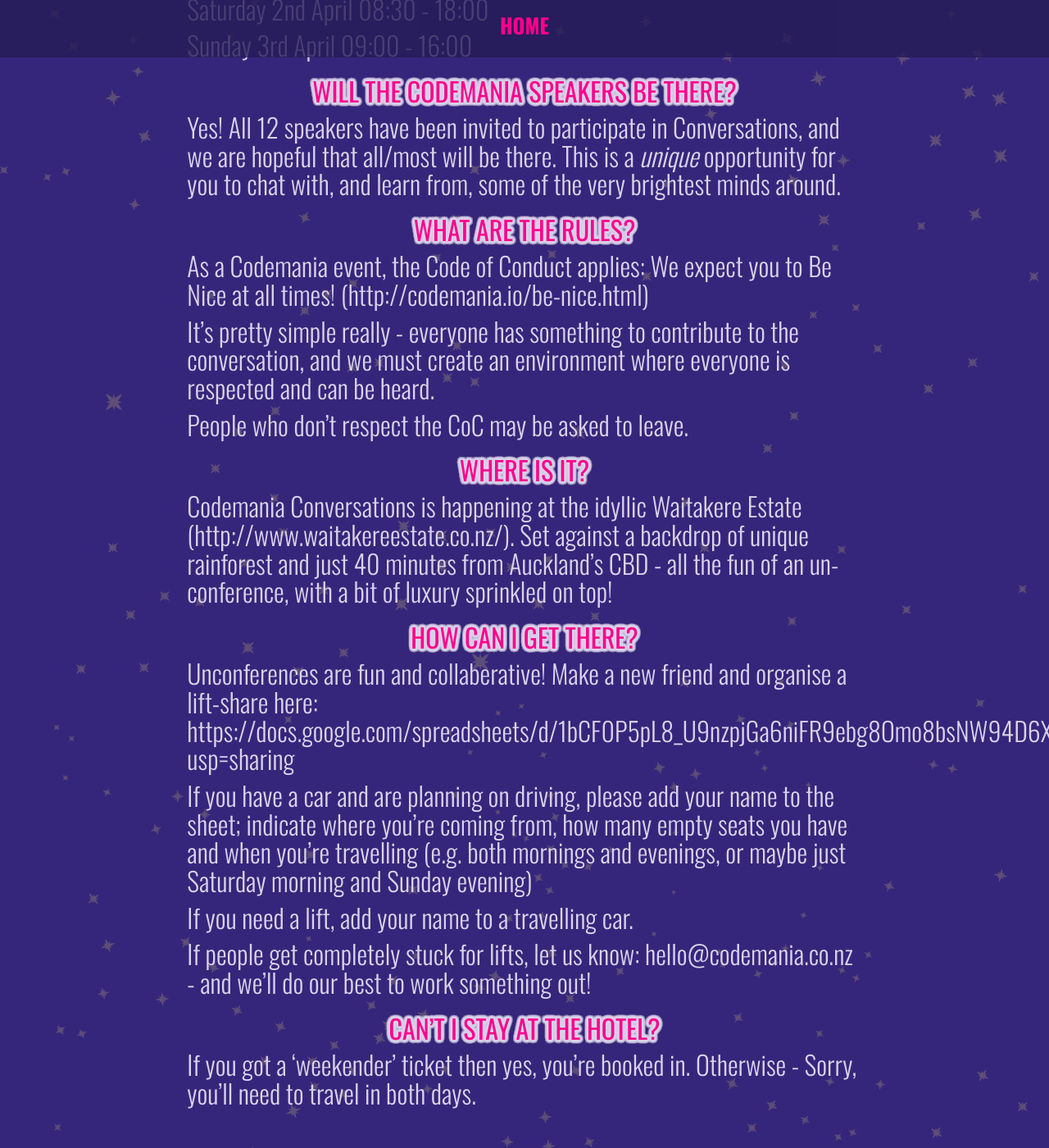
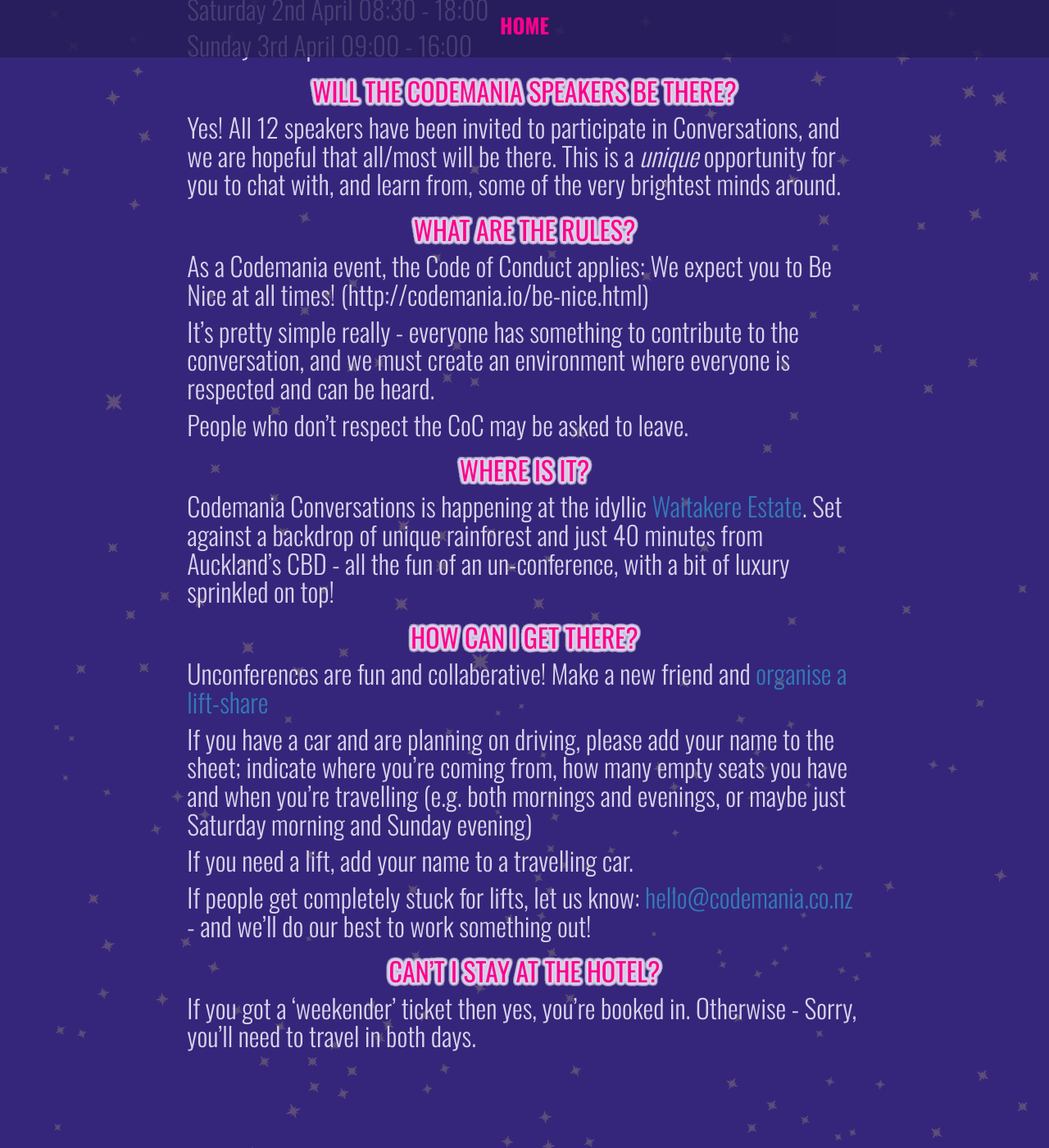
Before and after one commit to mightymuke/codemania.github.io, a Jekyll site: the page built from conversations.md, in a window 1280 px wide and 1400 px high, scrolled down 952 px. Shown: the whole window at 82% size. Built offline with Jekyll 4.4.1, drawn with Linux system fonts in a browser that asks for light colours; nearby versions of some CDN libraries; some web fonts are replaced.

Commit message:
link the links

```diff
--- a/conversations.md
+++ b/conversations.md
@@ -54,17 +54,17 @@
 
 ## Where is it?
 
-Codemania Conversations is happening at the idyllic Waitakere Estate (http://www.waitakereestate.co.nz/). Set against a backdrop of unique rainforest and just 40 minutes from Auckland's CBD - all the fun of an un-conference, with a bit of luxury sprinkled on top!
+Codemania Conversations is happening at the idyllic [Waitakere Estate](http://www.waitakereestate.co.nz/). Set against a backdrop of unique rainforest and just 40 minutes from Auckland's CBD - all the fun of an un-conference, with a bit of luxury sprinkled on top!
 
 ## How can I get there?
 
-Unconferences are fun and collaberative! Make a new friend and organise a lift-share here: https://docs.google.com/spreadsheets/d/1bCF0P5pL8_U9nzpjGa6niFR9ebg8Omo8bsNW94D6XZA/edit?usp=sharing
+Unconferences are fun and collaberative! Make a new friend and [organise a lift-share](https://docs.google.com/spreadsheets/d/1bCF0P5pL8_U9nzpjGa6niFR9ebg8Omo8bsNW94D6XZA/edit?usp=sharing)
 
 If you have a car and are planning on driving, please add your name to the sheet; indicate where you're coming from, how many empty seats you have and when you're travelling (e.g. both mornings and evenings, or maybe just Saturday morning and Sunday evening)
 
 If you need a lift, add your name to a travelling car.
 
-If people get completely stuck for lifts, let us know: hello@codemania.co.nz - and we'll do our best to work something out!
+If people get completely stuck for lifts, let us know: [hello@codemania.co.nz](mailto:hello@codemania.co.nz) - and we'll do our best to work something out!
 
 ## Can't I stay at the hotel?
 
```
